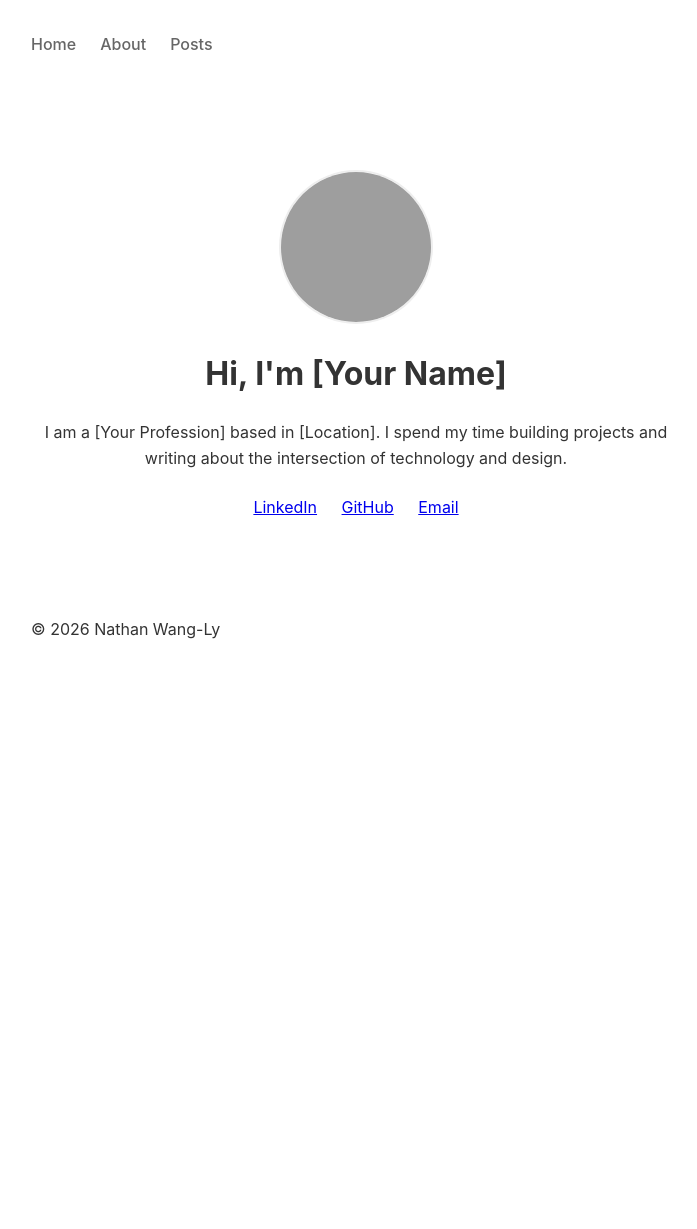
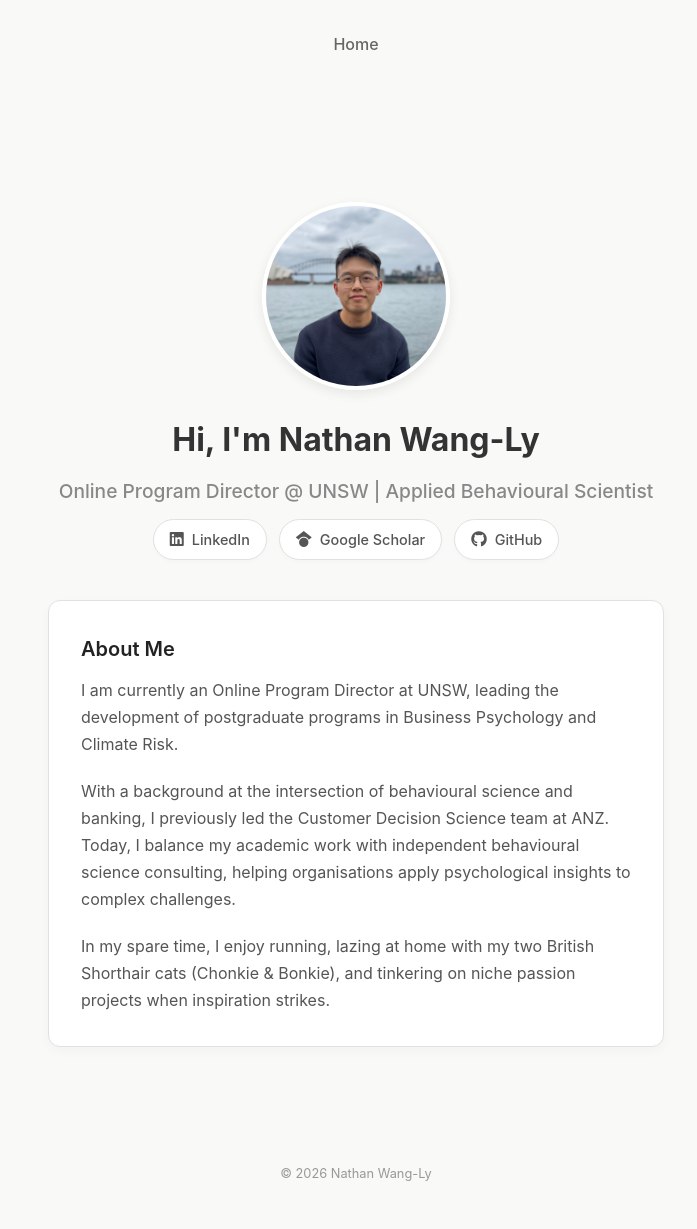
Before and after one commit to nathanwangly/nathanwangly.github.io, a Jekyll site: the page built from index.md, in a window 1280 px wide. Shown: the whole page, without its empty margins (284-981 px from the left). Built offline with Jekyll 4.4.1, drawn with Linux system fonts in a browser that asks for light colours; before the commit the page ends 900 px from its top, so only the background shows below that; grey boxes are pictures that could not be loaded.

Commit message:
Create initial home page

```diff
--- /dev/null
+++ b/Gemfile
@@ -0,0 +1,2 @@
+source "https://rubygems.org"
+gem "github-pages", group: :jekyll_plugins
--- a/_includes/nav.html
+++ b/_includes/nav.html
@@ -1,5 +1,5 @@
 <nav class="site-nav">
   <a href="{{ '/' | relative_url }}" class="nav-link">Home</a>
-  <a href="{{ '/about' | relative_url }}" class="nav-link">About</a>
-  <a href="{{ '/posts' | relative_url }}" class="nav-link">Posts</a>
+  <!-- <a href="{{ '/about' | relative_url }}" class="nav-link">About</a>
+  <a href="{{ '/posts' | relative_url }}" class="nav-link">Posts</a> -->
 </nav>
--- a/_layouts/default.html
+++ b/_layouts/default.html
@@ -5,6 +5,7 @@
   <meta name="viewport" content="width=device-width, initial-scale=1.0">
   <title>{{ page.title }} | {{ site.title }}</title>
   <link rel="stylesheet" href="{{ '/assets/css/style.css' | relative_url }}">
+  <link rel="stylesheet" href="https://cdnjs.cloudflare.com/ajax/libs/font-awesome/6.5.1/css/all.min.css">
 </head>
 <body>
 
--- a/assets/css/style.css
+++ b/assets/css/style.css
@@ -1,5 +1,7 @@
 /* Minimalist Base */
 body {
+  /* Light neutral background */
+  background-color: #f9f9f7;
   font-family: -apple-system, BlinkMacSystemFont, "Segoe UI", Roboto, Helvetica, Arial, sans-serif;
   line-height: 1.6;
   color: #333;
@@ -16,6 +18,7 @@ body {
 /* Navigation */
 .site-nav {
   display: flex;
+  justify-content: center;
   gap: 1.5rem;
   margin-bottom: 3rem;
 }
@@ -24,30 +27,121 @@ body {
   text-decoration: none;
   color: #666;
   font-weight: 500;
+  transition: color 0.2s ease;
 }
 
-.nav-link:hover { color: #000; }
+.nav-link:hover {
+  color: #000;
+}
 
 /* Profile Picture Logic */
 .profile-pic {
-  width: 150px;
-  height: 150px;
-  border-radius: 50%; /* Makes it circular */
+  width: 180px;
+  height: 180px;
+  border-radius: 50%;
   object-fit: cover;
   display: block;
   margin: 0 auto 1.5rem auto;
-  border: 2px solid #eee;
+  border: 4px solid #fff;
+  box-shadow: 0 4px 12px rgba(0,0,0,0.08);
 }
 
-/* Home Page Specifics */
 .home-content {
-  text-align: center;
+  text-align: center; /* This centers the H1 and P tags */
+  padding-top: 2rem;
+}
+
+.home-subtitle {
+  color: #888;          /* A lighter, neutral gray */
+  font-size: 1.2rem;    /* Slightly larger than normal text */
+  font-weight: 500;     /* Medium weight */
+  margin-top: -10px;    /* Pull it closer to the H1 heading */
+  margin-bottom: 10px;
+}
+
+.home-bio {
+  background-color: #ffffff;
+  color: #444;
+  max-width: 550px;
+  margin: 2.5rem auto;      /* Keeps the box itself centered on the page */
+  padding: 2rem;            /* Generous space inside the box */
+  border-radius: 12px;
+  border: 1px solid #e1e1e1;
+  box-shadow: 0 4px 12px rgba(0,0,0,0.03);
+
+  /* Forces all content inside to align left */
+  text-align: left;
+  display: block;
+}
+
+.home-bio h3 {
+  margin-top: 0;            /* Aligns title to the very top-left */
+  font-size: 1.25rem;
+  color: #222;
+  font-weight: 600;
+  margin-bottom: 0.75rem;   /* Space between title and bio text */
+}
+
+.home-bio p {
+  margin: 0;
+  font-size: 1rem;
+  line-height: 1.7;         /* Extra line height for better readability */
+  color: #555;
+  margin-bottom: 1.2rem
+}
+
+.home-bio p:last-child {
+  margin-bottom: 0;
 }
 
 .social-links {
-  margin-top: 1.5rem;
+  margin-top: 0.75rem;
   list-style: none;
   padding: 0;
+  display: flex;
+  justify-content: center;
+  flex-wrap: wrap; /* Allows buttons to wrap on mobile screens */
+  gap: 12px;       /* Tightens the space between buttons */
 }
 
-.social-links li { display: inline; margin: 0 10px; }
+.social-links li {
+  display: inline-block;
+}
+
+.social-links a {
+  text-decoration: none;
+  color: #555;
+  font-size: 0.9rem;
+  font-weight: 500;
+
+  /* The "Button" Styling */
+  background-color: #ffffff;
+  padding: 8px 16px;
+  border-radius: 50px; /* Makes them pill-shaped */
+  border: 1px solid #e1e1e1;
+  display: flex;
+  align-items: center;
+  gap: 8px;
+  transition: all 0.2s ease;
+  box-shadow: 0 2px 4px rgba(0,0,0,0.02);
+}
+
+/* Hover Effect */
+.social-links a:hover {
+  background-color: #f0f0f0;
+  color: #000;
+  border-color: #d1d1d1;
+  transform: translateY(-1px); /* Subtle lift effect */
+  box-shadow: 0 4px 8px rgba(0,0,0,0.05);
+}
+
+.social-links i {
+  font-size: 1rem;
+}
+
+footer {
+  text-align: center;
+  font-size: 0.8rem;
+  color: #999;
+  margin-top: 4rem;
+}
--- a/index.md
+++ b/index.md
@@ -5,16 +5,25 @@ title: Home
 
 <div class="home-content">
 
-  <img src="{{ '/assets/images/profile.jpg' | relative_url }}" alt="Profile Picture" class="profile-pic">
+  <img src="{{ '/assets/images/profile_photo.jpg' | relative_url }}" alt="Profile Picture" class="profile-pic">
 
-  <h1>Hi, I'm [Your Name]</h1>
+  <h1>Hi, I'm Nathan Wang-Ly</h1>
 
-  <p>I am a [Your Profession] based in [Location]. I spend my time building projects and writing about the intersection of technology and design.</p>
+  <p class="home-subtitle">Online Program Director @ UNSW | Applied Behavioural Scientist</p>
 
   <ul class="social-links">
-    <li><a href="https://linkedin.com/in/yourusername">LinkedIn</a></li>
-    <li><a href="https://github.com/yourusername">GitHub</a></li>
-    <li><a href="mailto:your@email.com">Email</a></li>
+    <li><a href="https://linkedin.com/in/nathanwangly"><i class="fab fa-linkedin"></i> LinkedIn</a></li>
+    <li><a href="https://scholar.google.com/citations?user=7lxbds8AAAAJ&hl=en"><i class="fa-brands fa-google-scholar"></i> Google Scholar</a></li>
+    <li><a href="https://github.com/nathanwangly"><i class="fab fa-github"></i> GitHub</a></li>
   </ul>
 
+  <div class="home-bio">
+  <h3>About Me</h3>
+  <p>I am currently an Online Program Director at UNSW, leading the development of postgraduate programs in Business Psychology and Climate Risk.</p>
+
+  <p>With a background at the intersection of behavioural science and banking, I previously led the Customer Decision Science team at ANZ. Today, I balance my academic work with independent behavioural science consulting, helping organisations apply psychological insights to complex challenges.</p>
+
+  <p>In my spare time, I enjoy running, lazing at home with my two British Shorthair cats (Chonkie & Bonkie), and tinkering on niche passion projects when inspiration strikes.</p>
+  </div>
+
 </div>
```
Also changed, not shown: Gemfile.lock (added), assets/images/profile_photo.jpg (added).
